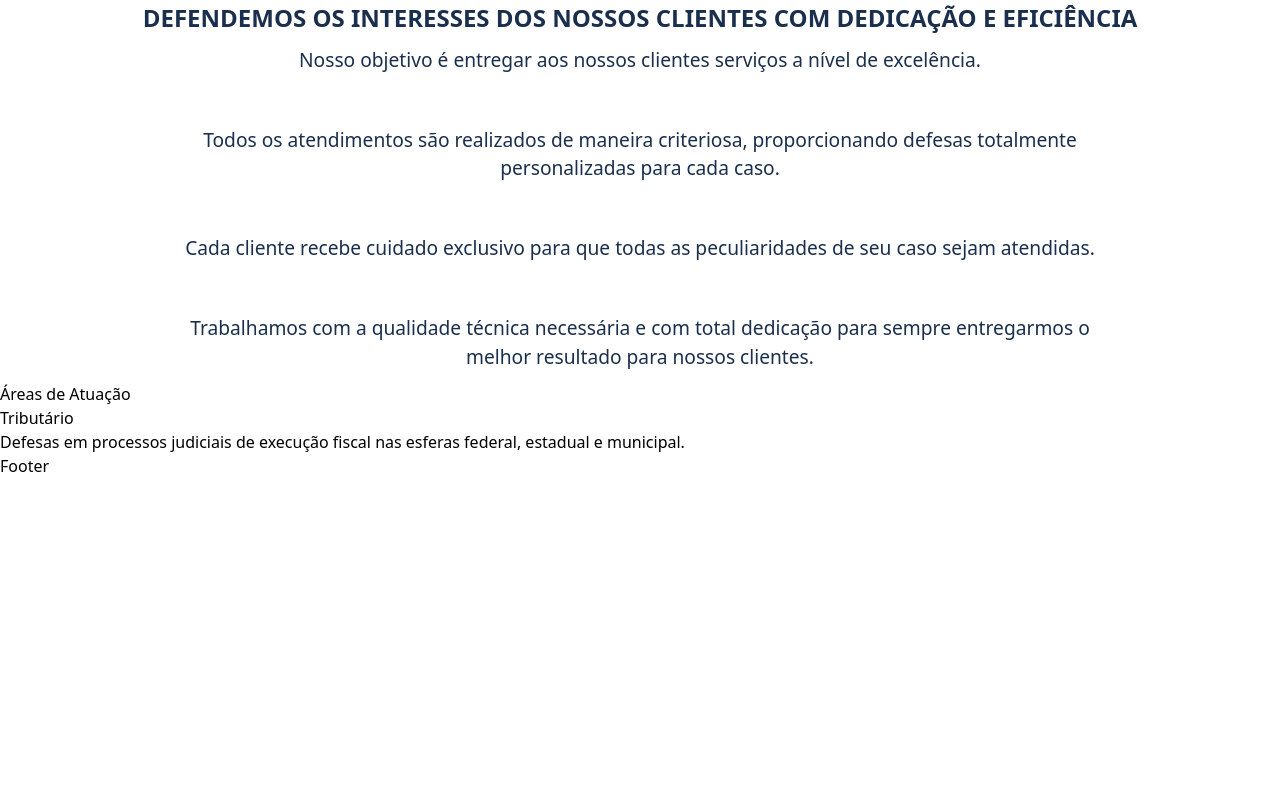
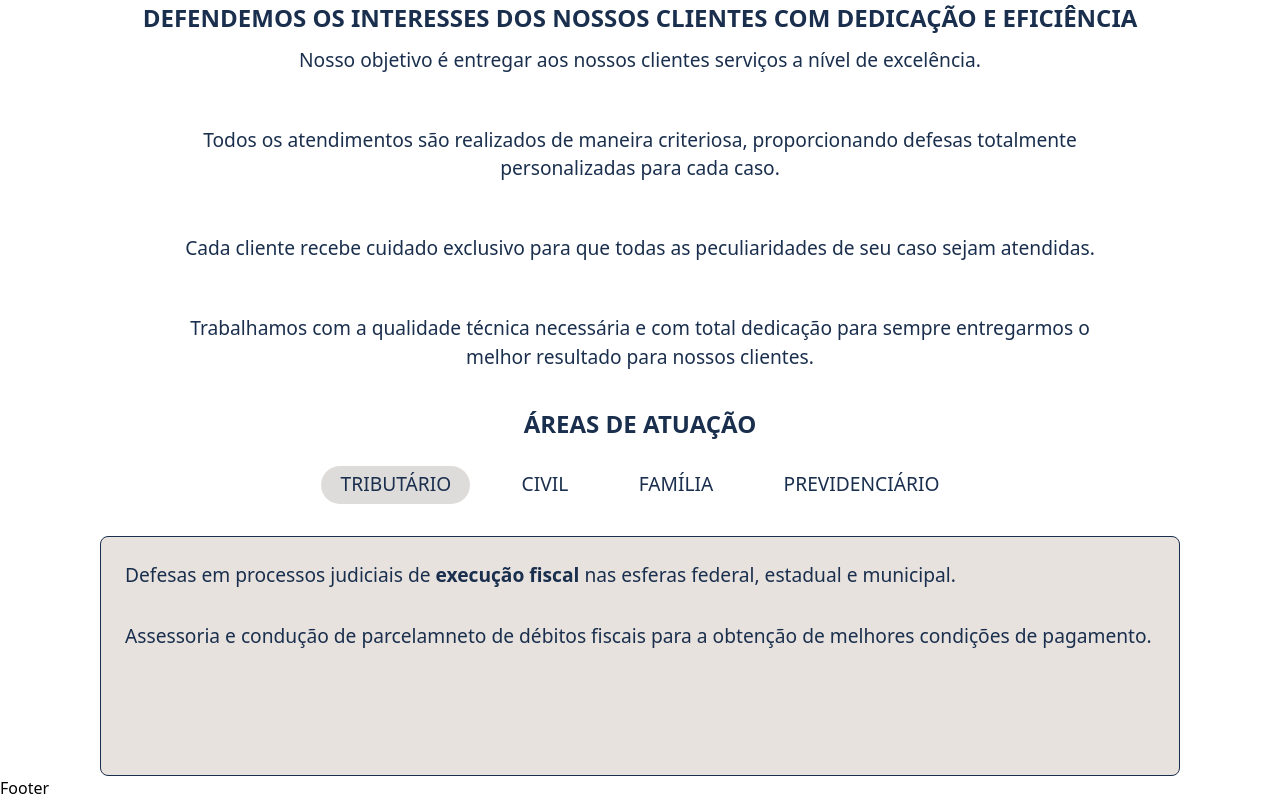
Before and after one commit to Ikejiri-1/Site_Alves_e_Ikejiri, a Next.js app: page / in a window 1280 px wide. Shown: the part 824-1624 px from the top of the page. Before the commit the page ends 1302 px from the top, so only its background shows below. Built offline with nearby package versions, Linux system fonts and the light colour scheme.

Commit message:
section áreas de atuação criada

```diff
--- a/src/components/Areas/areas.module.css
+++ b/src/components/Areas/areas.module.css
@@ -0,0 +1,82 @@
+.container {
+  width: 100%;
+  max-width: 1200px;
+  margin: 0 auto;
+}
+.title {
+  text-align: center;
+  margin: 1em 0;
+  font-size: 1.5em;
+  color: var(--dark-blue);
+  text-transform: uppercase;
+  font-weight: bold;
+}
+
+.tabs {
+  position: relative;
+  display: flex;
+  justify-content: center;
+  gap: 2em;
+  margin-bottom: 2em;
+}
+
+.tab {
+  padding: 0.35em 1.2em;
+  background: transparent;
+  border: none;
+  cursor: pointer;
+  font-size: 1.2em;
+  color: var(--dark-blue);
+  position: relative;
+  z-index: 1;
+}
+
+.indicator {
+  position: absolute;
+  top: 0;
+  left: 0;
+  height: 100%;
+  background: rgba(165, 156, 156, 0.363);
+  border-radius: 2em;
+  transition: transform 0.35s ease, width 0.35s ease;
+  z-index: 0;
+}
+
+.tabs button {
+  border-radius: 2em;
+  padding: 0.25em 1em;
+  cursor: pointer;
+}
+
+.content {
+  width: 90%;
+  margin: 0 auto;
+  padding: 1.5em;
+  border: 1px solid var(--dark-blue);
+  border-radius: 0.5em;
+  background: var(--offWhite);
+  color: var(--dark-blue);
+  height: 30vh;
+  display: flex;
+  flex-direction: column;
+  gap: 2em;
+  display: flex;
+  flex-wrap: wrap;
+}
+
+.content span {
+  font-weight: 600;
+}
+.description {
+  animation: appear 0.5s ease-in-out;
+  font-size: 1.2em;
+}
+
+@keyframes appear {
+  from {
+    opacity: 0;
+  }
+  to {
+    opacity: 1;
+  }
+}
--- a/src/components/Areas/index.tsx
+++ b/src/components/Areas/index.tsx
@@ -1,53 +1,130 @@
 "use client";
 import styles from "./areas.module.css";
-import { useState } from "react";
+import { useEffect, useRef, useState } from "react";
 
 const areas = [
   {
     id: 1,
-    name: "Tributário",
+    tabs: "TRIBUTÁRIO",
     content: [
       {
-        id: 1,
+        id: 1.1,
         description:
           "Defesas em processos judiciais de <span>execução fiscal</span> nas esferas federal, estadual e municipal.",
+      },
+      {
+        id: 1.2,
+        description:
+          "Assessoria e condução de parcelamneto de débitos fiscais para a obtenção de melhores condições de pagamento.",
+      },
+    ],
+  },
+  {
+    id: 2,
+    tabs: "CIVIL",
+    content: [
+      {
+        id: 2.1,
+        description:
+          "Litígios que envolvam a posse e propriedade de bens móveis e ímoveis",
+      },
+      {
+        id: 2.2,
+        description: "Disputas contratuais",
+      },
+      {
+        id: 2.3,
+        description: "Ações indenizatórias",
+      },
+    ],
+  },
+  {
+    id: 3,
+    tabs: "FAMÍLIA",
+    content: [
+      {
+        id: 3.1,
+        description: "Divórcio",
+      },
+      {
+        id: 3.2,
+        description: "Reconhecimento e dissolução de união estável",
+      },
+      {
+        id: 3.3,
+        description: "Alimentos",
+      },
+      {
+        id: 3.4,
+        description: "Guarda e visita",
+      },
+      {
+        id: 3.5,
+        description: "Partilha de bens",
+      },
+      {
+        id: 3.6,
+        description: "Inventários",
+      },
+    ],
+  },
+  {
+    id: 4,
+    tabs: "PREVIDENCIÁRIO",
+    content: [
+      {
+        id: 4.1,
+        description:
+          "Assessoria e condução de pedido de benefício de prestação continuada -BPC-LOAS",
+      },
+      {
+        id: 4.2,
+        description: "Planejamento previdenciário",
       },
     ],
   },
 ];
 export const Areas = () => {
-  const [activeArea, setActiveArea] = useState(areas[0]);
+  const [activeIndex, setActiveIndex] = useState(0);
+  const tabsRef = useRef<HTMLDivElement>(null);
+  const indicatorRef = useRef<HTMLSpanElement>(null);
+
+  useEffect(() => {
+    if (!tabsRef.current || !indicatorRef.current) return;
+
+    const activeTab = tabsRef.current.children[activeIndex + 1] as HTMLElement;
+
+    indicatorRef.current.style.width = `${activeTab.offsetWidth}px`;
+    indicatorRef.current.style.transform = `translateX(${activeTab.offsetLeft}px)`;
+  }, [activeIndex]);
 
   return (
-    <>
     <section className={styles.container}>
       <h1 className={styles.title}>Áreas de Atuação</h1>
-        <div className={styles.tabs}>
-          {areas.map((area) => {
-            return (
+
+      <div className={styles.tabs} ref={tabsRef}>
+        <span ref={indicatorRef} className={styles.indicator} />
+
+        {areas.map((area, index) => (
           <button
             key={area.id}
-                className={`${styles.tab} ${
-                  activeArea.id === area.id ? styles.active : ""
-                }`}
-                onClick={() => setActiveArea(area)}
+            className={styles.tab}
+            onClick={() => setActiveIndex(index)}
           >
-                {area.name}
+            {area.tabs}
           </button>
-            );
-          })}
+        ))}
       </div>
-        <div className={styles.content}>
-          {activeArea.content.map((c) => {
-            return (
+
+      <div key={activeIndex} className={styles.content}>
+        {areas[activeIndex].content.map((c) => (
           <p
+            className={styles.description}
             key={c.id}
             dangerouslySetInnerHTML={{ __html: c.description }}
           />
-            );
-          })}
+        ))}
       </div>
     </section>
-    </>
   );
 };
```
Lines whose indentation alone changed are shown as unchanged.
